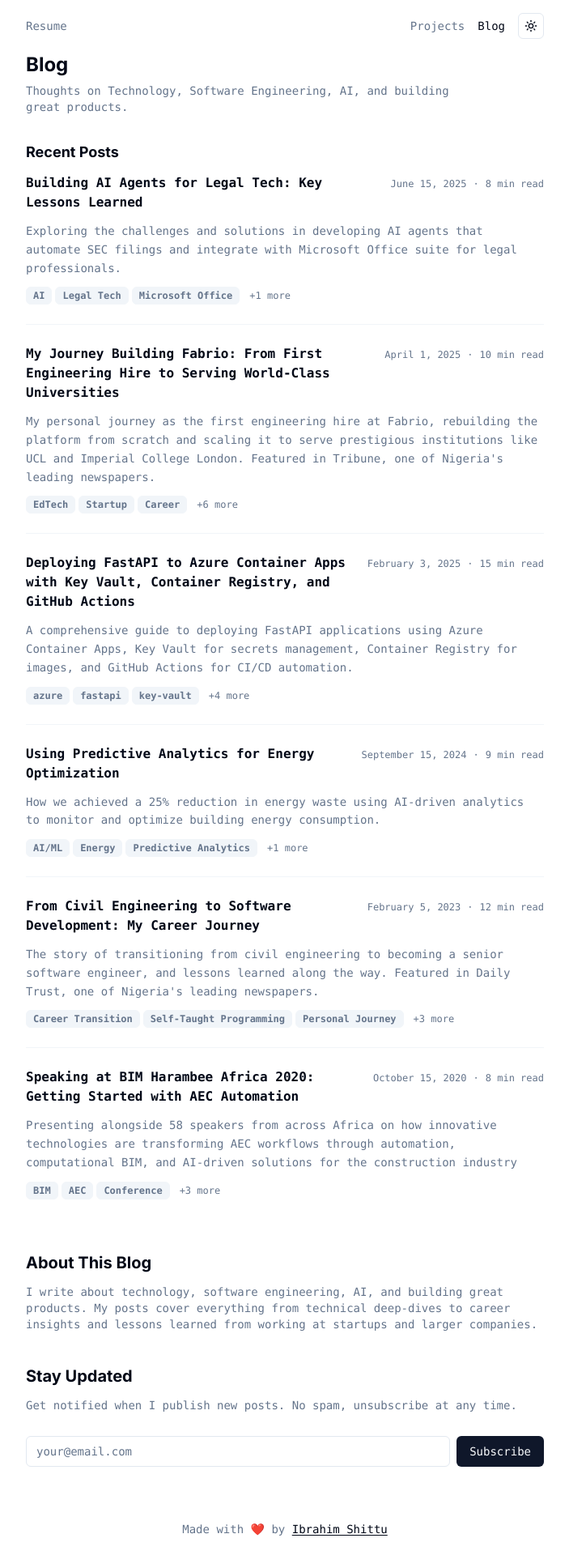
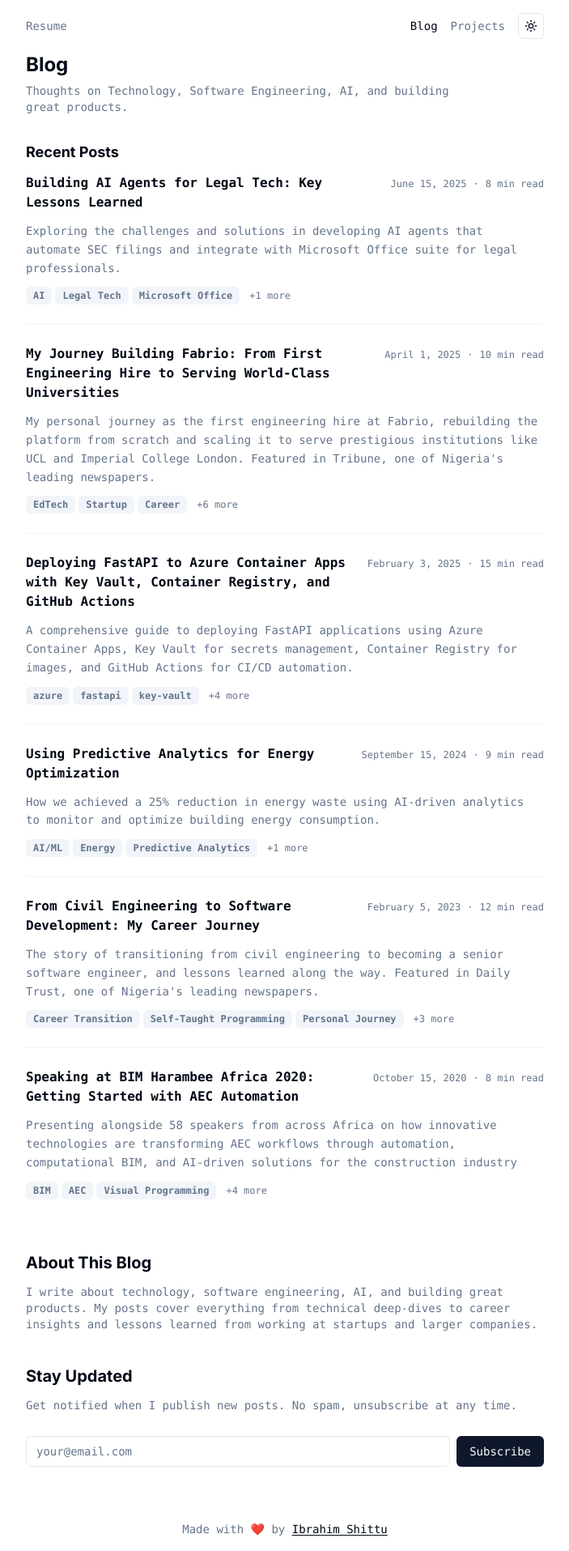
Before and after one commit to ibrahimshittu/ibrahim-shittu-portfolio, a Next.js app: page /blog in a window 1280 px wide. Shown: the whole page at 81% size, without its empty margins (288-991 px from the left). Built offline with nearby package versions, Linux system fonts and the light colour scheme.

Commit message:
feat: swap blog and projects links in navigation and update blog post tags for better categorization

```diff
--- a/app/blog/[slug]/page.tsx
+++ b/app/blog/[slug]/page.tsx
@@ -134,6 +134,12 @@ export default function BlogPost({ params }: PageProps) {
             >
               Blog
             </Link>
+            <Link
+              href="/projects"
+              className="font-mono text-sm text-muted-foreground hover:text-foreground transition-colors"
+            >
+              Projects
+            </Link>
             <ThemeToggle />
           </div>
         </div>
--- a/app/blog/page.tsx
+++ b/app/blog/page.tsx
@@ -99,16 +99,16 @@ export default function Blog() {
           </Link>
           <div className="flex items-center gap-4">
             <Link
+              href="/blog"
+              className="font-mono text-sm text-foreground hover:underline"
+            >
+              Blog
+            </Link>
+            <Link
               href="/projects"
               className="font-mono text-sm text-muted-foreground hover:text-foreground transition-colors"
             >
               Projects
-            </Link>
-            <Link
-              href="/blog"
-              className="font-mono text-sm text-foreground hover:underline"
-            >
-              Blog
             </Link>
             <ThemeToggle />
           </div>
--- a/app/page.tsx
+++ b/app/page.tsx
@@ -153,16 +153,16 @@ export default function Home() {
           </Link>
           <div className="flex items-center gap-4">
             <Link
+              href="/blog"
+              className="font-mono text-sm text-muted-foreground hover:text-foreground transition-colors"
+            >
+              Blog
+            </Link>
+            <Link
               href="/projects"
               className="font-mono text-sm text-muted-foreground hover:text-foreground transition-colors"
             >
               Projects
-            </Link>
-            <Link
-              href="/blog"
-              className="font-mono text-sm text-muted-foreground hover:text-foreground transition-colors"
-            >
-              Blog
             </Link>
             <ThemeToggle />
           </div>
--- a/app/projects/page.tsx
+++ b/app/projects/page.tsx
@@ -52,16 +52,16 @@ export default function ProjectsPage() {
           </Link>
           <div className="flex items-center gap-4">
             <Link
+              href="/blog"
+              className="font-mono text-sm text-muted-foreground hover:text-foreground transition-colors"
+            >
+              Blog
+            </Link>
+            <Link
               href="/projects"
               className="font-mono text-sm text-foreground hover:underline"
             >
               Projects
-            </Link>
-            <Link
-              href="/blog"
-              className="font-mono text-sm text-muted-foreground hover:text-foreground transition-colors"
-            >
-              Blog
             </Link>
             <ThemeToggle />
           </div>
--- a/content/blog/bim-harambee-africa-2020-aec-automation.md
+++ b/content/blog/bim-harambee-africa-2020-aec-automation.md
@@ -4,7 +4,16 @@ excerpt: "Presenting alongside 58 speakers from across Africa on how innovative
 date: "2020-10-15"
 readTime: "8 min read"
 image: "https://res.cloudinary.com/ibrahimshittu/image/upload/v1756050000/bim-harambee-speaker.jpg"
-tags: ["BIM", "AEC", "Conference", "Automation", "Python", "Africa Tech"]
+tags:
+  [
+    "BIM",
+    "AEC",
+    "Visual Programming",
+    "Python",
+    "C#",
+    "Africa Tech",
+    "Autodesk Revit",
+  ]
 ---
 
 It was an incredible honor to present at the **BIM Harambee Africa 2020 Virtual Conference**, sharing the virtual stage with 58 distinguished speakers from across the African continent. My session, titled **"Getting Started with AEC Automation: Computational BIM and Beyond"**, marked a significant milestone in my journey as a technologist passionate about transforming the Architecture, Engineering, and Construction (AEC) industry.
@@ -77,10 +86,6 @@ Learning to code transforms how you approach AEC challenges. Python provides an
 
 The African BIM community is vibrant and supportive. Engaging with peers accelerates learning and creates opportunities for collaboration on innovative projects.
 
-#### 4. Computational Design is Accessible
-
-Tools like Dynamo and Grasshopper have democratized computational design. You don't need to be a programmer to start benefiting from automation.
-
 ## Gratitude and Recognition
 
 I'm deeply grateful to the BIM Harambee team and everyone who made this event possible. Their dedication to advancing digital construction in Africa is truly inspiring.
@@ -93,14 +98,10 @@ This presentation has had a lasting impact on the African AEC community and beyo
 
 The future of AEC in Africa is bright. As we continue to embrace digital transformation, the possibilities are endless. Whether it's using AI for structural optimization, implementing IoT for smart buildings, or leveraging VR/AR for design visualization, the tools and knowledge shared in this presentation form the foundation for these innovations.
 
-## Connect and Learn More
-
-If you're interested in AEC automation or want to discuss how computational design can transform your workflows, feel free to reach out. The journey of digital transformation in construction is best traveled together.
-
 ### Resources Mentioned
 
 - [Dynamo BIM](https://dynamobim.org/)
 - [Grasshopper 3D](https://www.grasshopper3d.com/)
-- [BIM Africa Community](https://bimafrica.org/)
+- [BIM Africa](https://bimafrica.org/)
 
 _This presentation was part of the BIM Harambee Africa 2020 Virtual Conference, featuring speakers from across the continent advancing digital construction and Building Information Modeling in Africa._
```
